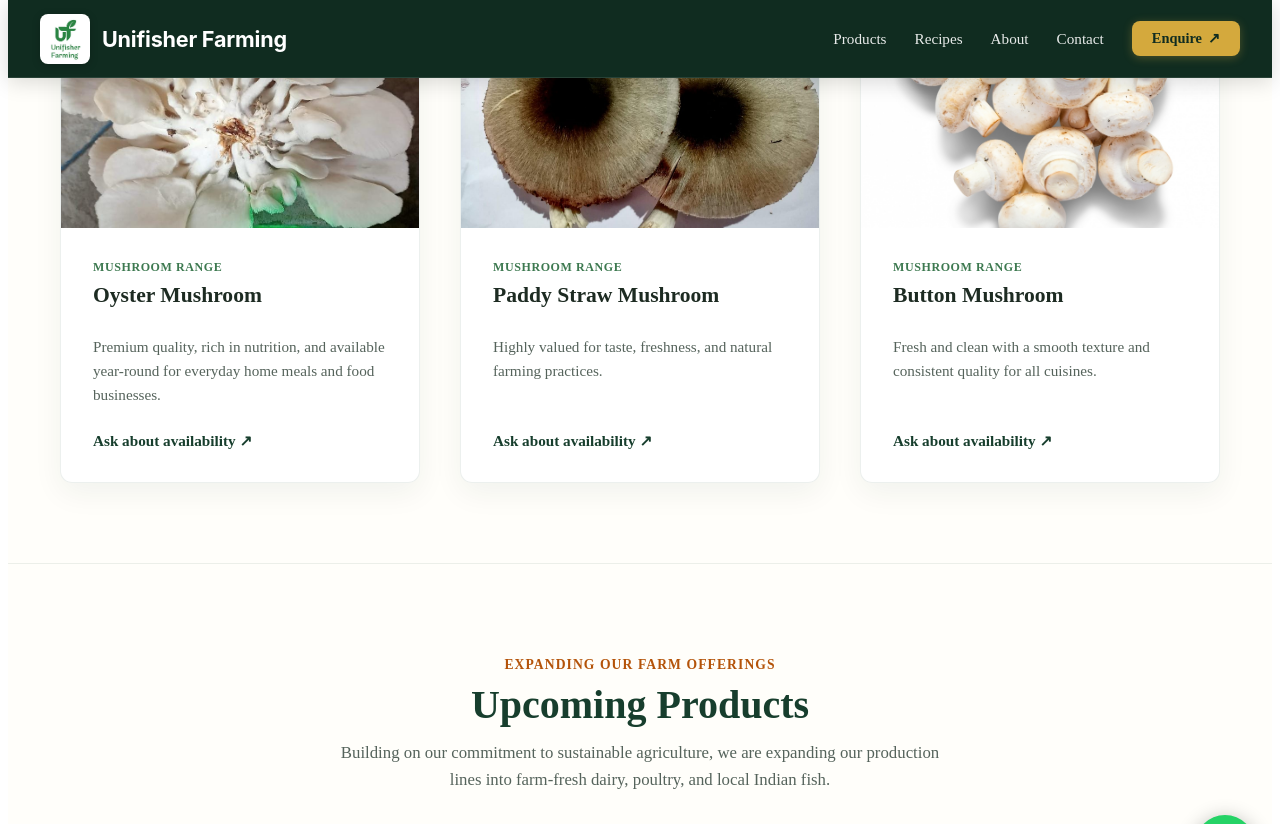
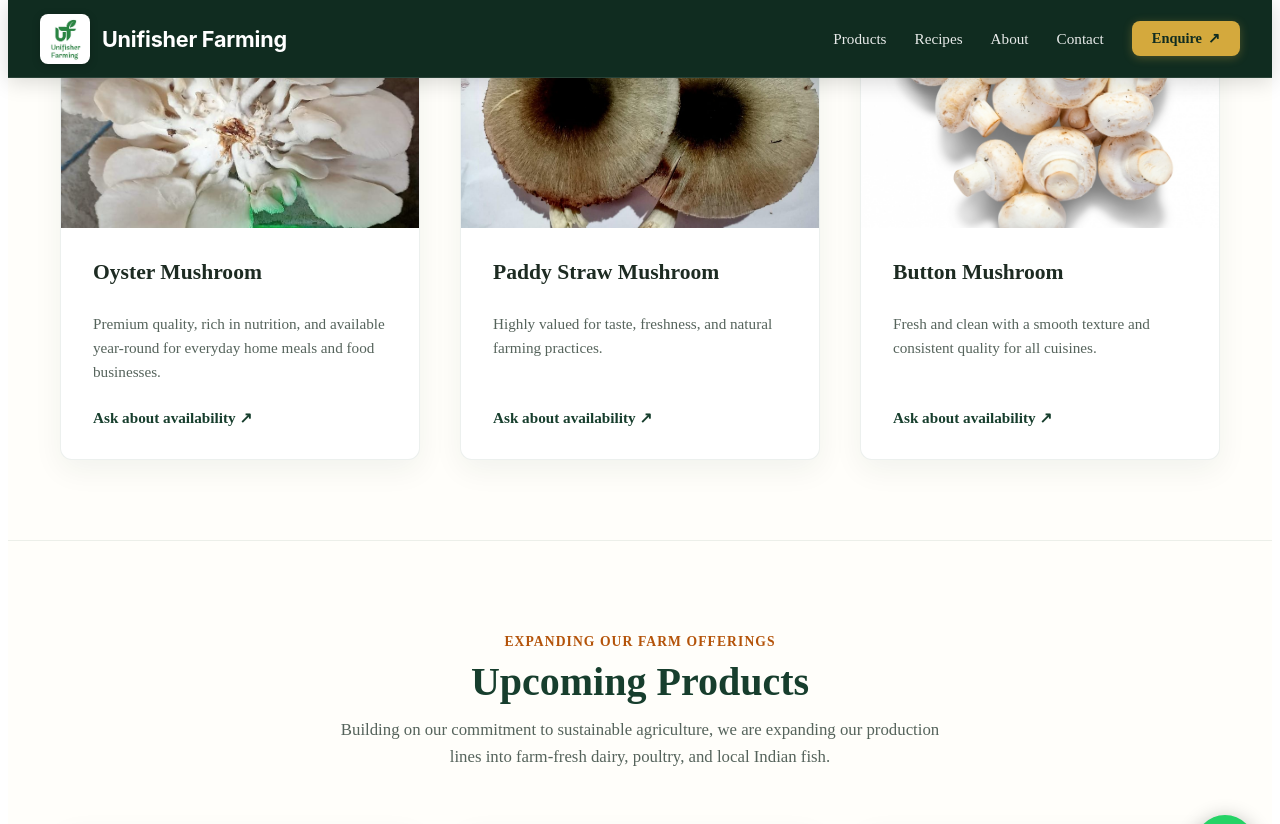
Before and after one commit to Unifisher/Unifisher-Website, a Jekyll site: the page built from index.html, in a window 1280 px wide and 900 px high, scrolled down 1044 px, cut to the strip 0-824 px from the top of the window. Built offline with Jekyll 4.4.1, drawn with Linux system fonts in a browser that asks for light colours; some web fonts are replaced.

Commit message:
Update services.html

```diff
--- a/_includes/services.html
+++ b/_includes/services.html
@@ -27,7 +27,6 @@
           <img src="{{ '/img/about/2.jpg' | relative_url }}" alt="Oyster Mushroom" style="width: 100%; height: 100%; object-fit: cover;">
         </div>
         <div style="padding: 2rem; display: flex; flex-direction: column; flex-grow: 1;">
-          <span style="font-size: 0.75rem; font-weight: 700; text-transform: uppercase; color: #3d7950; letter-spacing: 0.05em; margin-bottom: 0.5rem; display: block;">Mushroom Range</span>
           <h3 style="font-size: 1.35rem; font-weight: 700; color: #1d2b22; margin: 0 0 0.75rem;">Oyster Mushroom</h3>
           <p style="color: #55635b; font-size: 0.95rem; line-height: 1.6; margin-bottom: 1.5rem; flex-grow: 1;">
             Premium quality, rich in nutrition, and available year-round for everyday home meals and food businesses.
@@ -49,7 +48,6 @@
           <img src="{{ '/img/about/1.jpg' | relative_url }}" alt="Paddy Straw Mushroom" style="width: 100%; height: 100%; object-fit: cover;">
         </div>
         <div style="padding: 2rem; display: flex; flex-direction: column; flex-grow: 1;">
-          <span style="font-size: 0.75rem; font-weight: 700; text-transform: uppercase; color: #3d7950; letter-spacing: 0.05em; margin-bottom: 0.5rem; display: block;">Mushroom Range</span>
           <h3 style="font-size: 1.35rem; font-weight: 700; color: #1d2b22; margin: 0 0 0.75rem;">Paddy Straw Mushroom</h3>
           <p style="color: #55635b; font-size: 0.95rem; line-height: 1.6; margin-bottom: 1.5rem; flex-grow: 1;">
             Highly valued for taste, freshness, and natural farming practices.
@@ -63,7 +61,7 @@
 
       <!-- Product 3: Button Mushroom -->
       <div style="background: #ffffff; border-radius: 12px; overflow: hidden; border: 1px solid rgba(23,62,45,0.08); box-shadow: 0 10px 30px rgba(16,44,32,0.06); display: flex; flex-direction: column; position: relative;">
-        <!-- Status Badge (Updated to Not Available) -->
+        <!-- Status Badge -->
         <div style="position: absolute; top: 15px; right: 15px; background: rgba(255,255,255,0.95); padding: 4px 10px; border-radius: 20px; font-size: 0.75rem; font-weight: 700; color: #b91c1c; box-shadow: 0 2px 8px rgba(0,0,0,0.15); display: flex; align-items: center; gap: 5px; z-index: 10;">
           <span style="width: 8px; height: 8px; background-color: #ef4444; border-radius: 50%; display: inline-block;"></span> Not Available
         </div>
@@ -71,7 +69,6 @@
           <img src="{{ '/img/about/3.jpeg' | relative_url }}" alt="Button Mushroom" style="width: 100%; height: 100%; object-fit: cover;">
         </div>
         <div style="padding: 2rem; display: flex; flex-direction: column; flex-grow: 1;">
-          <span style="font-size: 0.75rem; font-weight: 700; text-transform: uppercase; color: #3d7950; letter-spacing: 0.05em; margin-bottom: 0.5rem; display: block;">Mushroom Range</span>
           <h3 style="font-size: 1.35rem; font-weight: 700; color: #1d2b22; margin: 0 0 0.75rem;">Button Mushroom</h3>
           <p style="color: #55635b; font-size: 0.95rem; line-height: 1.6; margin-bottom: 1.5rem; flex-grow: 1;">
             Fresh and clean with a smooth texture and consistent quality for all cuisines.
```
